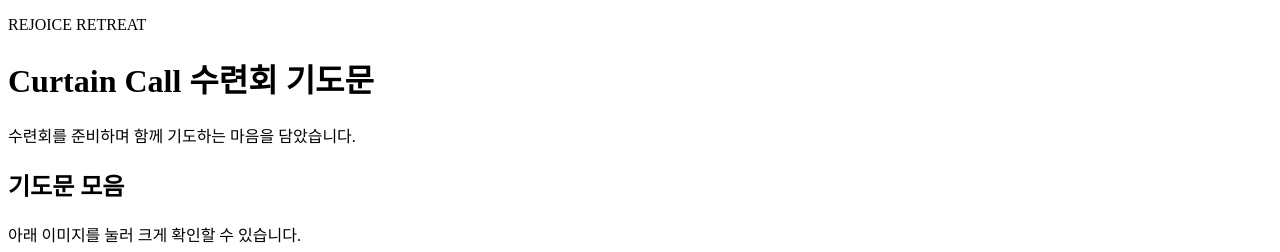
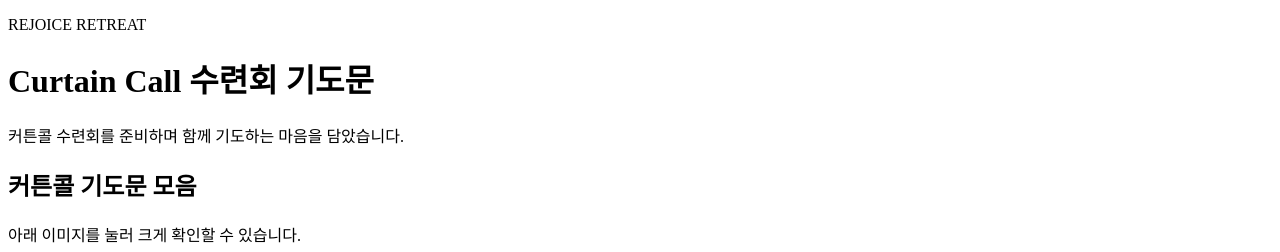
Before and after one commit to Jilpung/curtain-call, a plain HTML site: page index.html in a window 1280 px wide. Shown: the top 252 px of the page. Drawn offline with Linux system fonts and the light colour scheme.

Commit message:
Update index.html

```diff
--- a/index.html
+++ b/index.html
@@ -13,13 +13,13 @@
     <p class="label">REJOICE RETREAT</p>
     <h1>Curtain Call 수련회 기도문</h1>
     <p class="description">
-      수련회를 준비하며 함께 기도하는 마음을 담았습니다.
+      커튼콜 수련회를 준비하며 함께 기도하는 마음을 담았습니다.
     </p>
   </header>
 
   <main class="container">
     <section class="intro">
-      <h2>기도문 모음</h2>
+      <h2>커튼콜 기도문 모음</h2>
       <p>
         아래 이미지를 눌러 크게 확인할 수 있습니다.
       </p>
@@ -125,7 +125,7 @@
   </main>
 
   <footer class="footer">
-    <p>© Curtain Call Retreat Prayer</p>
+    <p>© Curtain Call Prayer</p>
   </footer>
 </body>
 </html>
```
